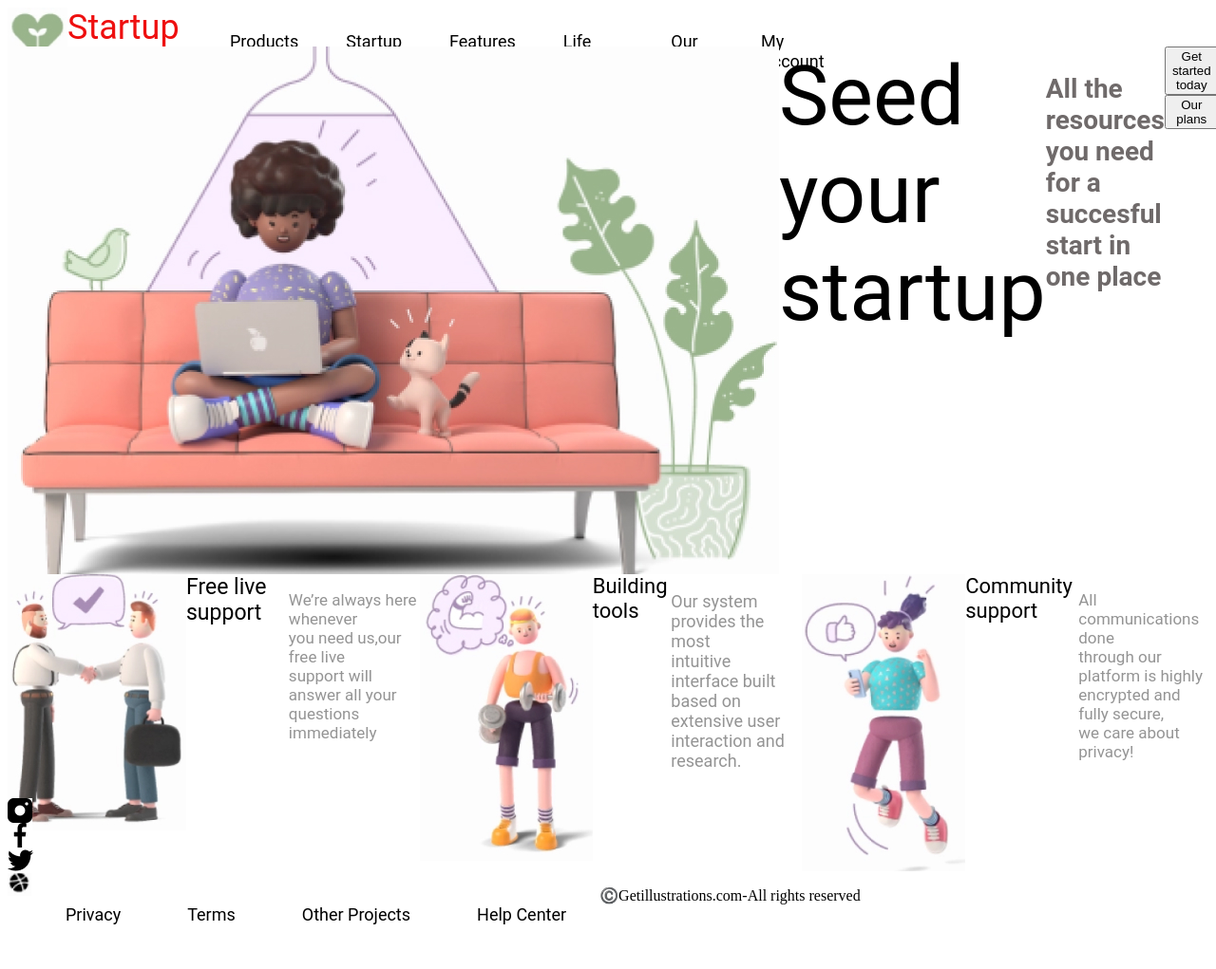
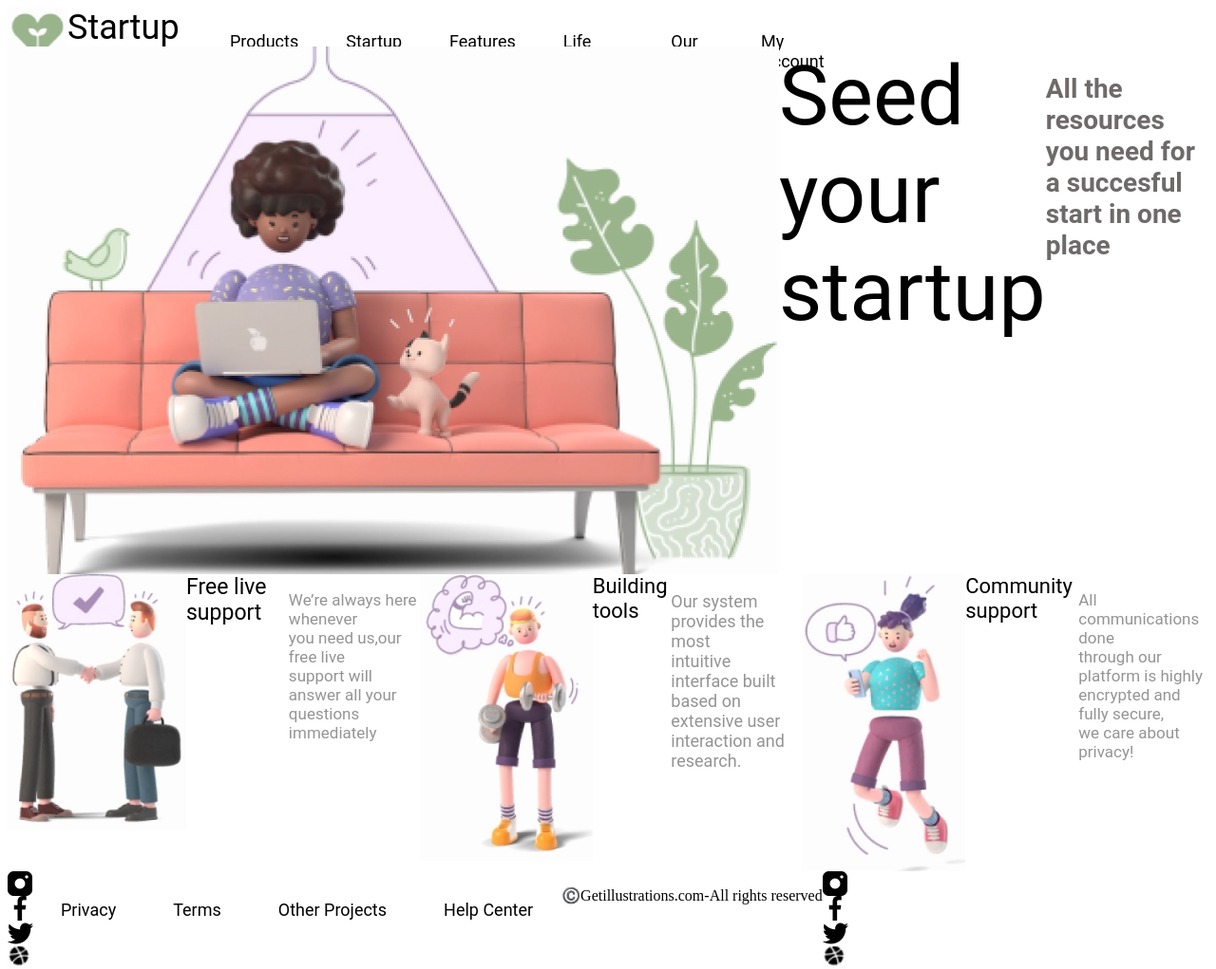
Before and after one commit to anacatalves/sussybaka, a plain HTML site: page index.html in a window 1280 px wide. Shown: the whole page at 95% size. Drawn offline with Linux system fonts and the light colour scheme.

Commit message:
conflictos

```diff
--- a/index.html
+++ b/index.html
@@ -38,11 +38,6 @@
 
         <div class="title3">
         <p>All the resources you need for a succesful start in one place</p>
-        </div>
-
-        <div class="buttons">
-            <button type="button button1">Get started today</button>
-            <button type="button button2">Our plans</button>
         </div>
 
     </div>
@@ -105,9 +100,14 @@
             <p>©️Getillustrations.com-All rights reserved</p>
         </div>
 
+        <div class="icons">
+            <img src="instagramicon.jpg">
+            <img src="facebookicon.jpg">
+            <img src="twittericon.jpg">
+            <img src="pelotaicon.jpg">
+        </div>
+
     </div>
-
-
 
 
 </body>
--- a/style.css
+++ b/style.css
@@ -21,7 +21,7 @@
     font-size: 36px;
     line-height: 42px;
 
-    color: #ee0f0f;
+
 }
 
 
@@ -232,7 +232,6 @@ display:flex;
 .icons{
     display:flex;
     flex-wrap:wrap;
-    align-content:flex-end;
 
     width: 26px;
     height: 26px;
@@ -252,7 +251,7 @@ display:flex;
 
 .others1{
     display:flex;
-    justify-content:center;
+    justify-content:space-between;
     margin: 25px;
-    padding: 10px;
+    padding: 5px;
 }
```
